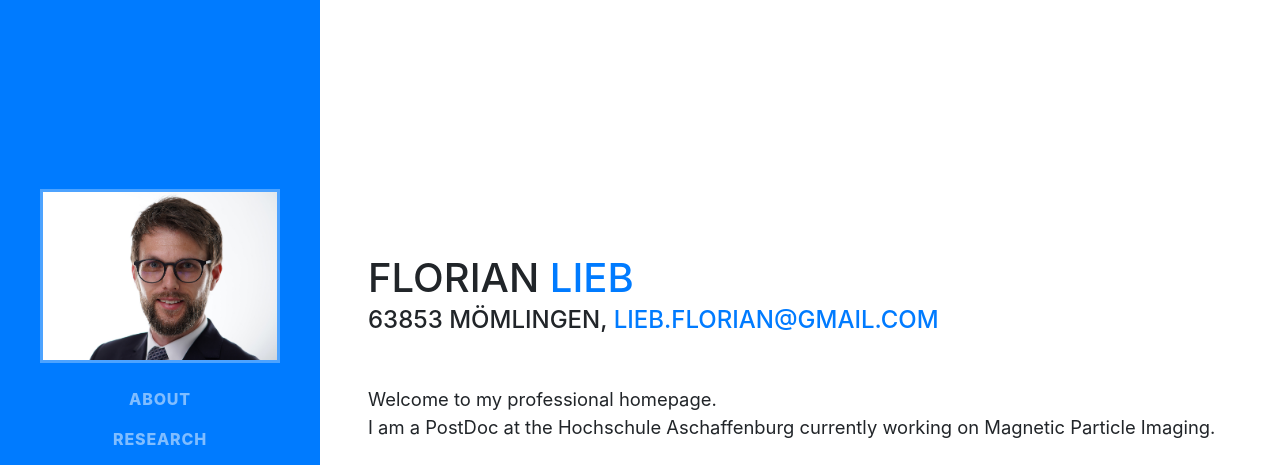
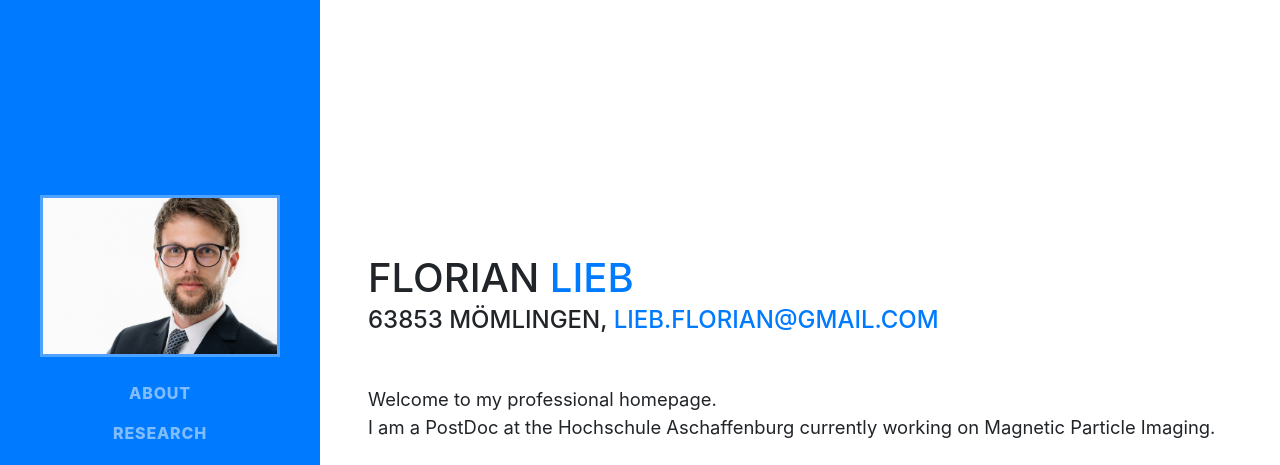
Before and after one commit to flieb/flieb.github.io, a website with bundled scripts: page index.html in a window 1280 px wide. Shown: the top 465 px of the page. Built offline with nearby package versions, Linux system fonts and the light colour scheme; a web font is replaced by a local one.

Commit message:
pic included

```diff
--- a/index.html
+++ b/index.html
@@ -36,7 +36,7 @@
       <a class="navbar-brand js-scroll-trigger" href="#page-top">
         <span class="d-block d-lg-none">Florian Lieb</span>
         <span class="d-none d-lg-block">
-          <img class="img-fluid img-profile mx-auto mb-2" src="img/DSC04946.jpg" alt="">
+          <img class="img-fluid img-profile mx-auto mb-2" src="img/DSC04947-be_small.jpg" alt="">
           <!--img class="img-fluid img-profile rounded-circle mx-auto mb-2" src="https://via.placeholder.com/150" alt=""-->
         </span>
       </a>
```
Also changed, not shown: img/DSC04947-be_small.jpg (added), 1 other file.
